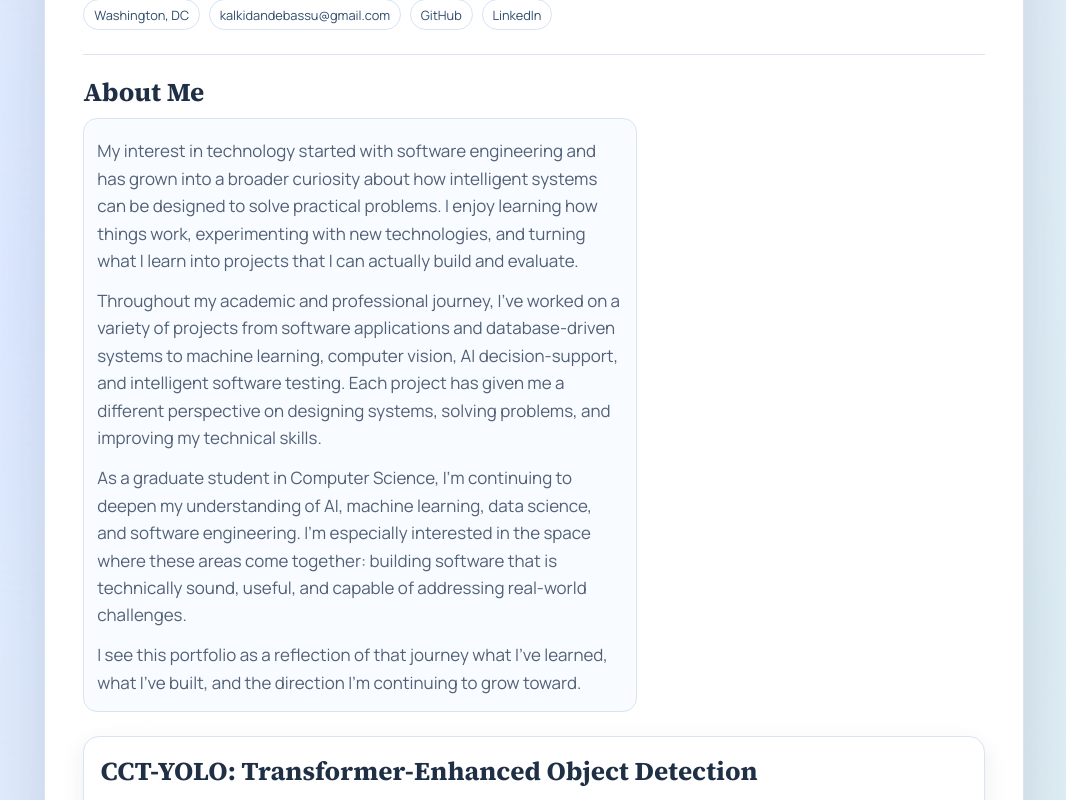
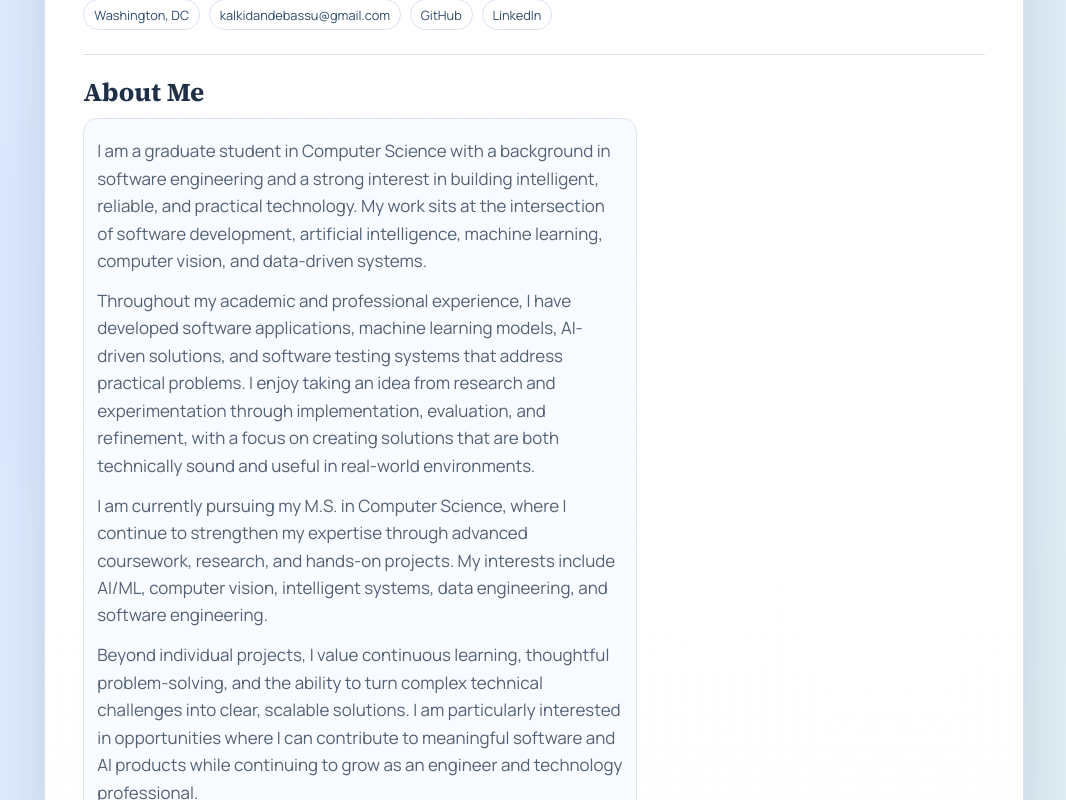
Before and after one commit to kalina0817/Portfolio, a React (Create React App) app in the folder kalkidan-portfolio/: page / in a window 1280 px wide. Shown: the part 480-1280 px from the top of the page, without its empty margins (106-1172 px from the left). Built offline with nearby package versions, Linux system fonts and the light colour scheme.

Commit message:
Update About Me section with new four-paragraph summary

```diff
--- a/kalkidan-portfolio/src/App.js
+++ b/kalkidan-portfolio/src/App.js
@@ -38,33 +38,36 @@ function App() {
           <div className="about-grid">
             <div>
               <p>
-                My interest in technology started with software engineering and
-                has grown into a broader curiosity about how intelligent
-                systems can be designed to solve practical problems. I enjoy
-                learning how things work, experimenting with new technologies,
-                and turning what I learn into projects that I can actually
-                build and evaluate.
+                I am a graduate student in Computer Science with a background
+                in software engineering and a strong interest in building
+                intelligent, reliable, and practical technology. My work sits
+                at the intersection of software development, artificial
+                intelligence, machine learning, computer vision, and
+                data-driven systems.
               </p>
               <p>
-                Throughout my academic and professional journey, I&apos;ve worked
-                on a variety of projects from software applications and
-                database-driven systems to machine learning, computer vision, AI
-                decision-support, and intelligent software testing. Each project
-                has given me a different perspective on designing systems,
-                solving problems, and improving my technical skills.
+                Throughout my academic and professional experience, I have
+                developed software applications, machine learning models,
+                AI-driven solutions, and software testing systems that address
+                practical problems. I enjoy taking an idea from research and
+                experimentation through implementation, evaluation, and
+                refinement, with a focus on creating solutions that are both
+                technically sound and useful in real-world environments.
               </p>
               <p>
-                As a graduate student in Computer Science, I&apos;m continuing to
-                deepen my understanding of AI, machine learning, data science,
-                and software engineering. I&apos;m especially interested in the
-                space where these areas come together: building software that is
-                technically sound, useful, and capable of addressing real-world
-                challenges.
+                I am currently pursuing my M.S. in Computer Science, where I
+                continue to strengthen my expertise through advanced
+                coursework, research, and hands-on projects. My interests
+                include AI/ML, computer vision, intelligent systems, data
+                engineering, and software engineering.
               </p>
               <p>
-                I see this portfolio as a reflection of that journey what
-                I&apos;ve learned, what I&apos;ve built, and the direction I&apos;m
-                continuing to grow toward.
+                Beyond individual projects, I value continuous learning,
+                thoughtful problem-solving, and the ability to turn complex
+                technical challenges into clear, scalable solutions. I am
+                particularly interested in opportunities where I can contribute
+                to meaningful software and AI products while continuing to grow
+                as an engineer and technology professional.
               </p>
             </div>
           </div>
```
Also changed, not shown: 1 other file (tests, documents, lock files or other folders).
